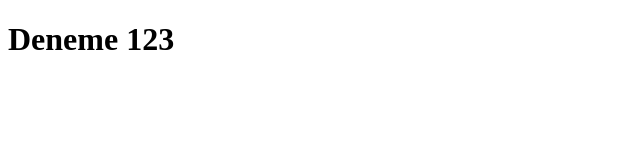
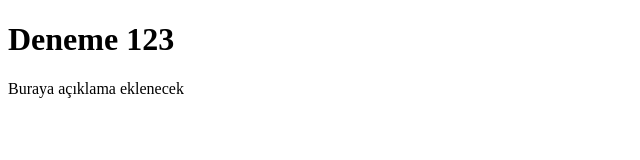
Before and after one commit to berkegunduz/deneme, a plain HTML site: page index.html in a window 1280 px wide. Shown: the whole page, without its empty margins (0-640 px from the left). Drawn offline with Linux system fonts and the light colour scheme.

Commit message:
Denemece

```diff
--- a/index.html
+++ b/index.html
@@ -7,5 +7,6 @@
 </head>
 <body>
     <h1>Deneme 123 </h1>
+    <p>Buraya açıklama eklenecek </p>
 </body>
 </html>
```
